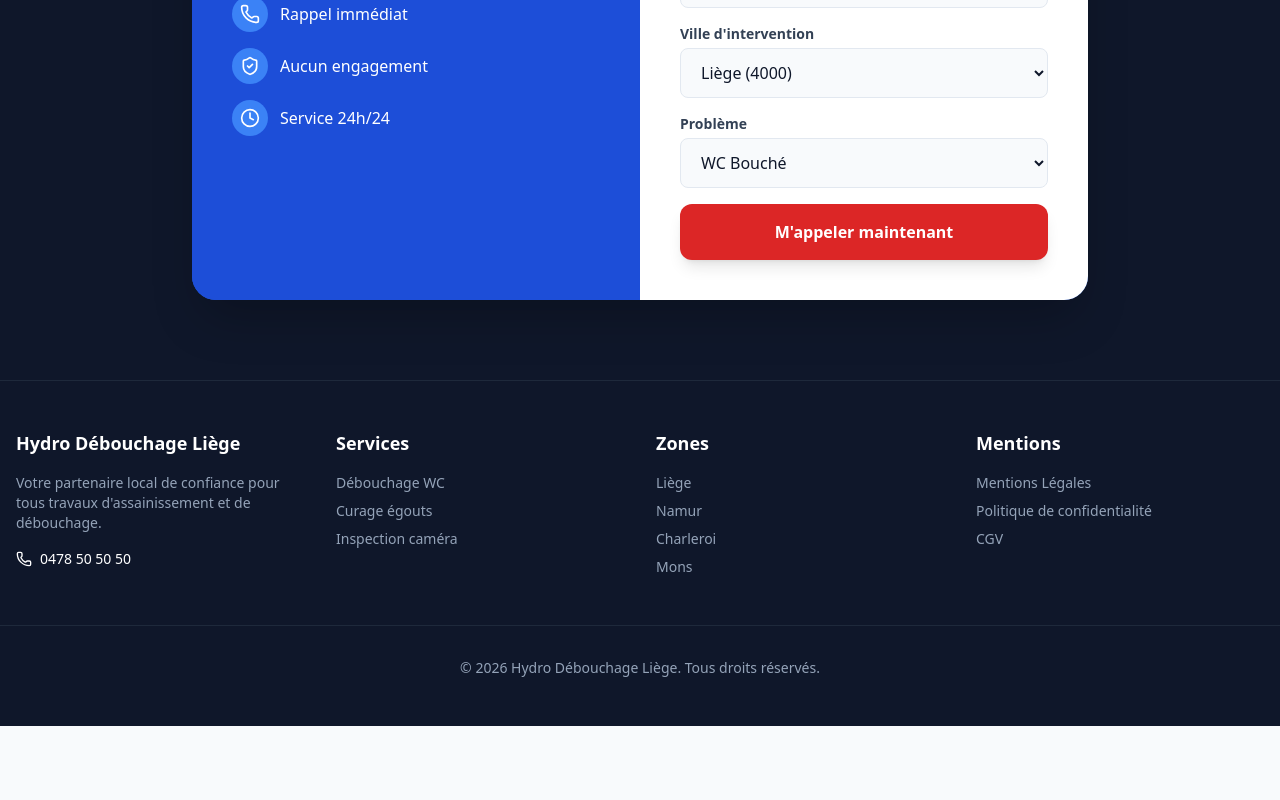
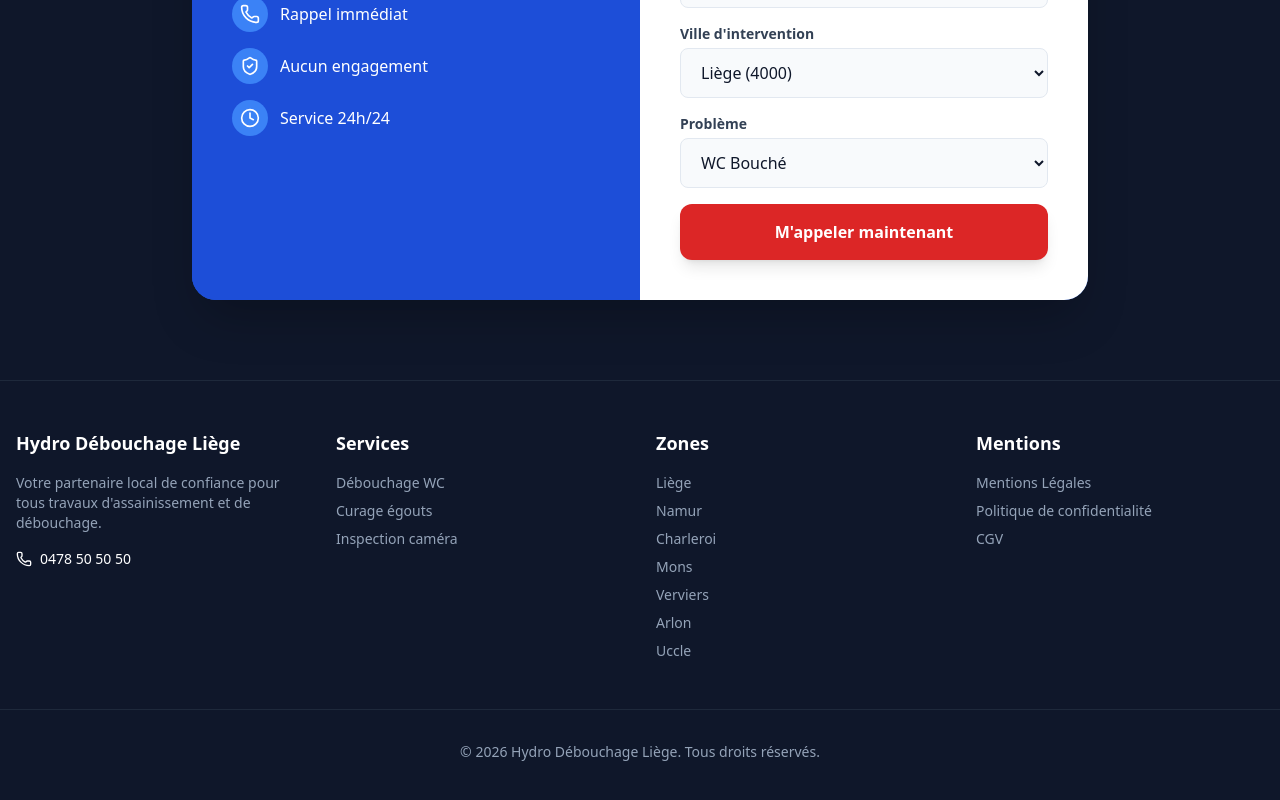
Before and after one commit to tarikBelhaj/hydro-debouchage, a React (Vite) app: page / in a window 1280 px wide. Shown: the part 2883-3683 px from the top of the page. Before the commit the page ends 3609 px from the top, so only its background shows below. Built offline with nearby package versions, Linux system fonts and the light colour scheme.

Commit message:
ajout de villes dans footer

```diff
--- a/src/App.tsx
+++ b/src/App.tsx
@@ -639,6 +639,9 @@ const App = () => {
                 <li><a href="#" className="hover:text-white">Namur</a></li>
                 <li><a href="#" className="hover:text-white">Charleroi</a></li>
                 <li><a href="#" className="hover:text-white">Mons</a></li>
+                <li><a href="#" className="hover:text-white">Verviers</a></li>
+                <li><a href="#" className="hover:text-white">Arlon</a></li>
+                <li><a href="#" className="hover:text-white">Uccle</a></li>
               </ul>
             )}
           </div>
```
